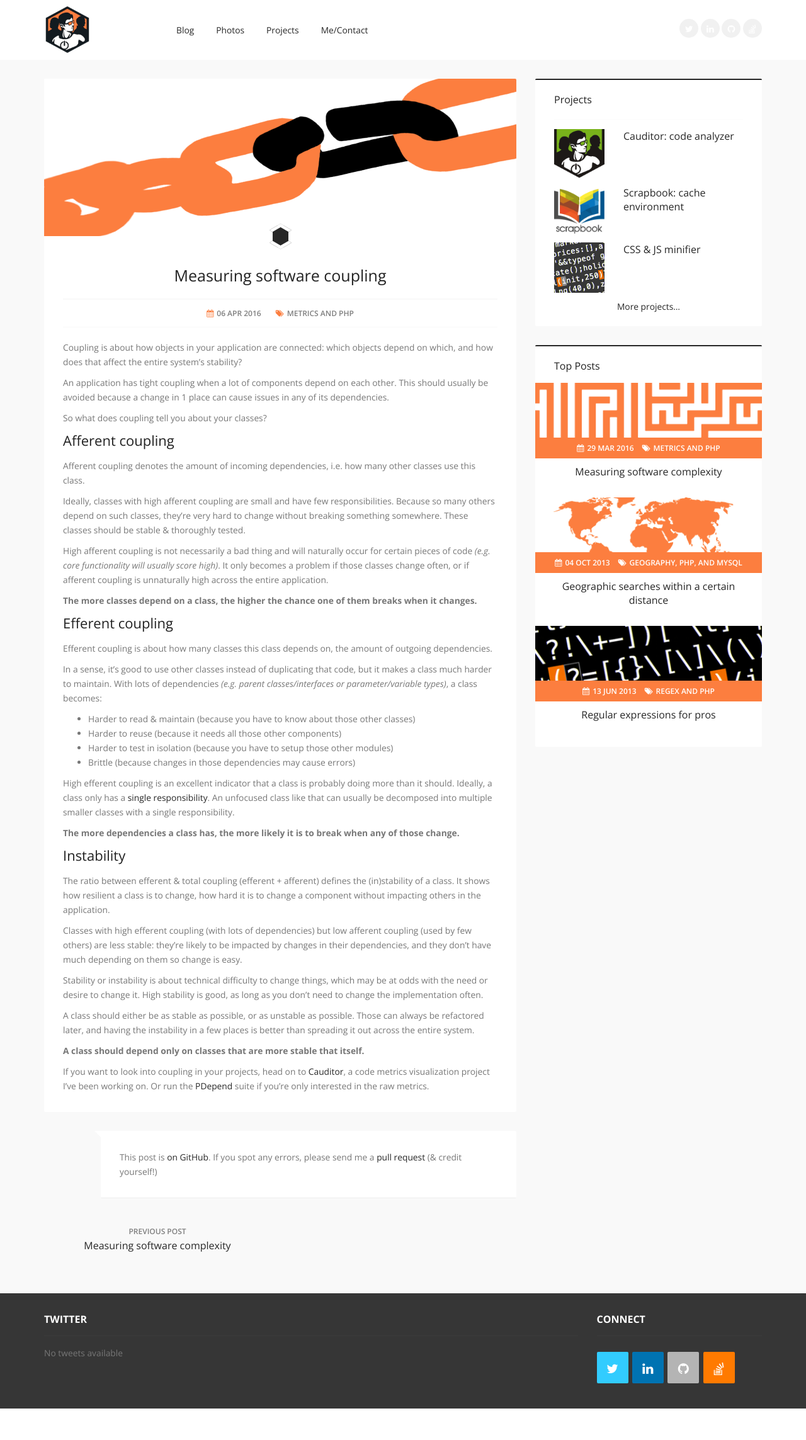
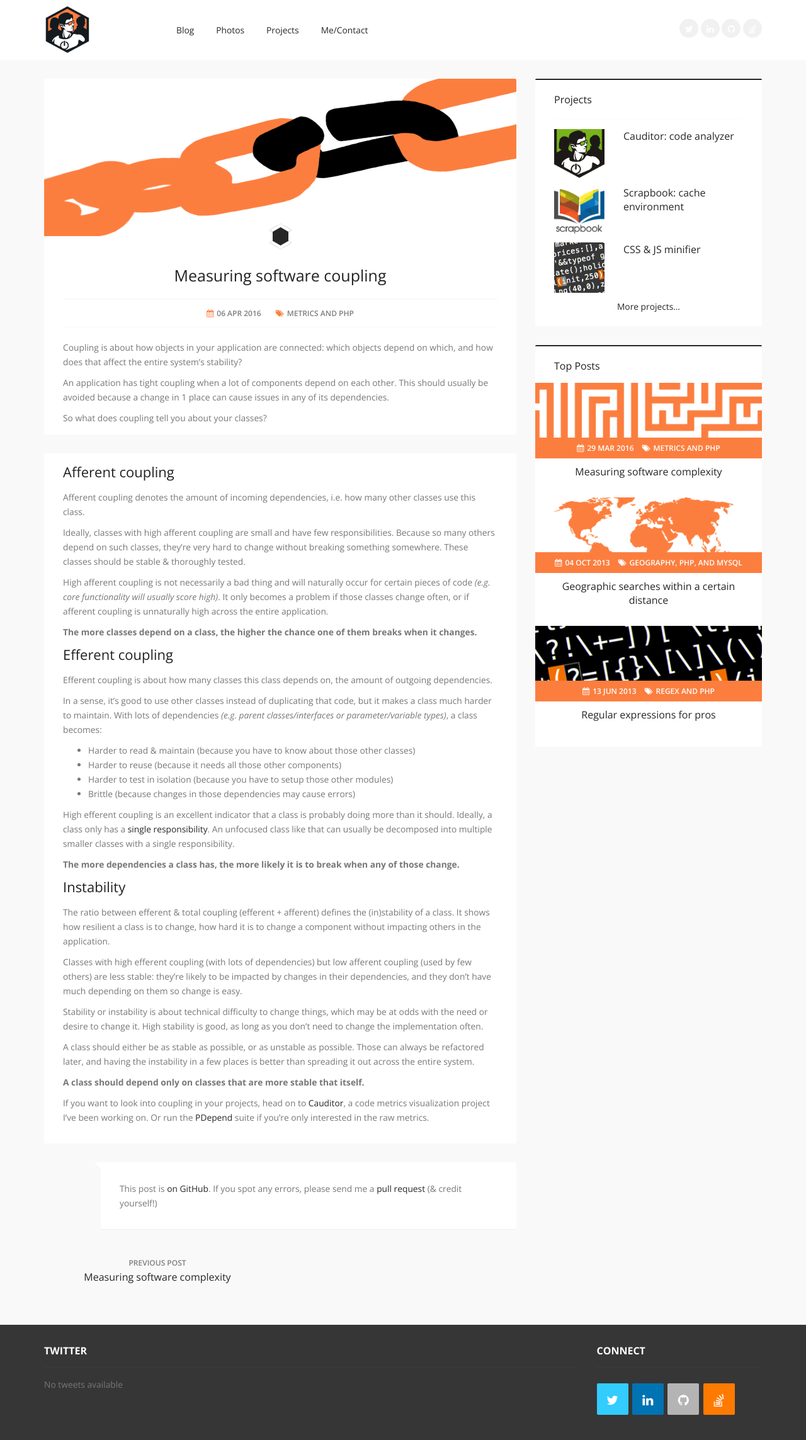
Before and after one commit to matthiasmullie/mullie.eu, a Jekyll site: the page built from _posts/2016-04-06-measuring-software-coupling.md, in a window 1280 px wide. Shown: the whole page at 63% size. Built offline with Jekyll 4.4.1, drawn with Linux system fonts in a browser that asks for light colours; before the commit the page ends 2237 px from its top, so only the background shows below that.

Commit message:
Add some padding around ads

```diff
--- a/_includes/adsense.html
+++ b/_includes/adsense.html
@@ -1,4 +1,5 @@
 <script async src="//pagead2.googlesyndication.com/pagead/js/adsbygoogle.js"></script>
+<div class="adsense">
     <ins class="adsbygoogle"
          style="display:block"
          data-ad-client="ca-pub-6762886518052903"
@@ -7,3 +8,4 @@
     <script>
         (adsbygoogle = window.adsbygoogle || []).push({});
     </script>
+</div>
--- a/public/assets/css/override.css
+++ b/public/assets/css/override.css
@@ -189,7 +189,8 @@ h6.medium {
 /*
  * Make ads stand out from content by letting them occupy full content width.
  */
-.adsbygoogle {
-	margin-left:-30px;
-	margin-right: -30px;
+.adsense {
+	margin: 15px -30px;
+	padding: 15px 30px;
+	background-color: #f9f9f9;
 }
```
Lines whose indentation alone changed are shown as unchanged.
